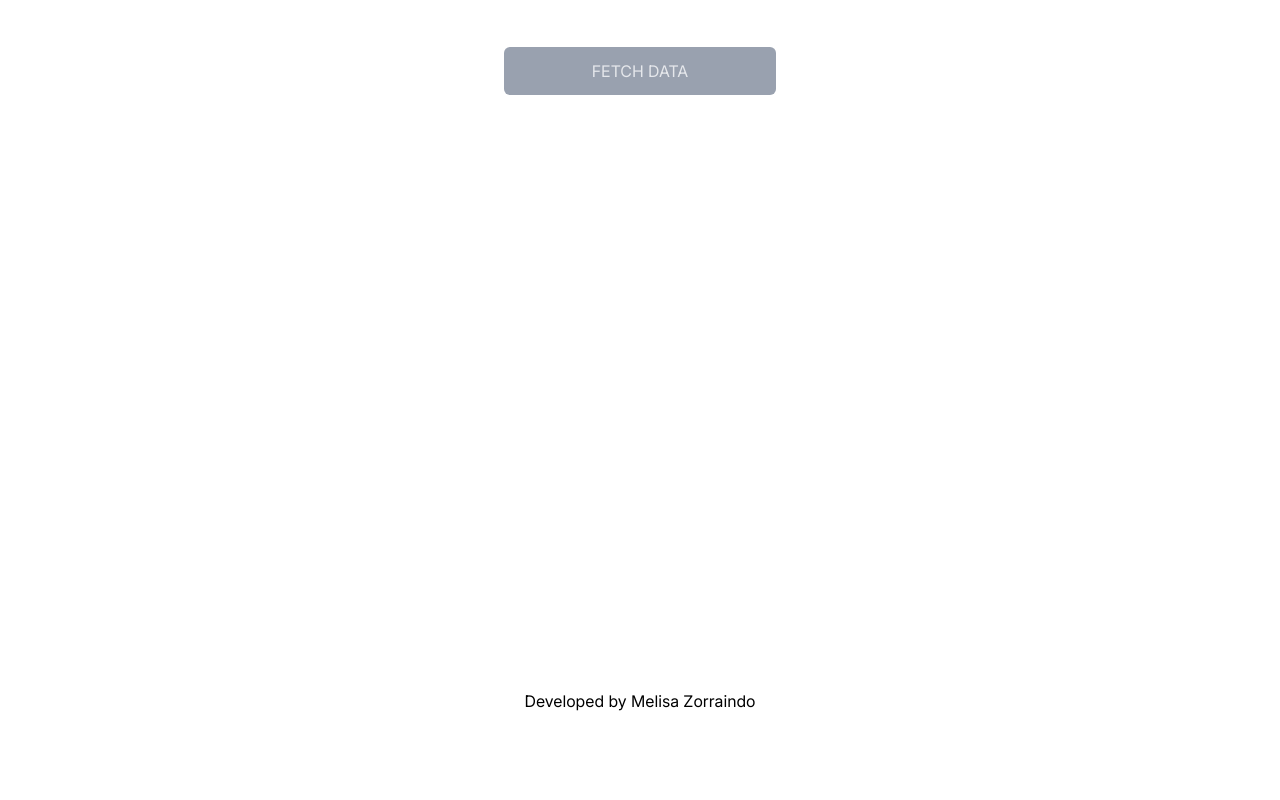
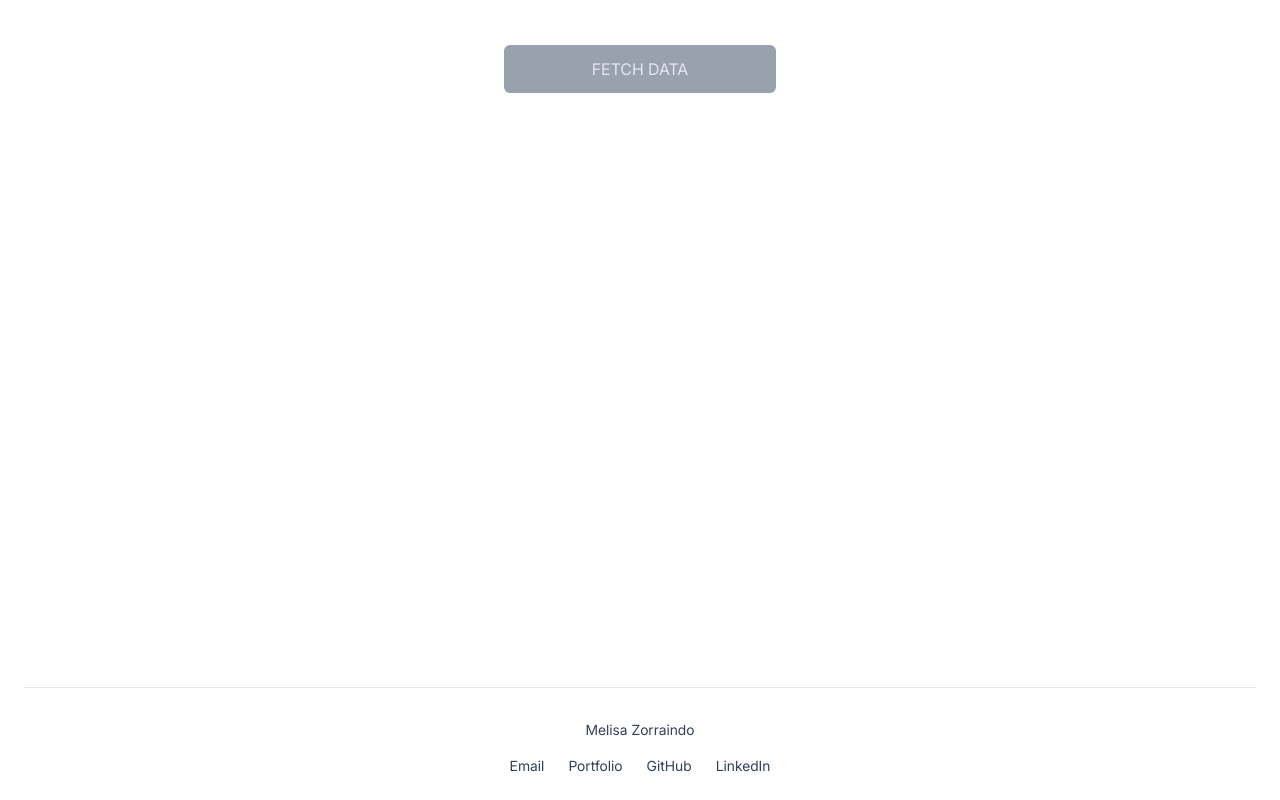
Before and after one commit to Melisa-Zorraindo/hsp-frontend, a React (Vite) app: page / in a window 1280 px wide. Shown: the part 684-1484 px from the top of the page. Before the commit the page ends 1417 px from the top, so only its background shows below. Built offline with nearby package versions, Linux system fonts and the light colour scheme.

Commit message:
styles footer

```diff
--- a/index.html
+++ b/index.html
@@ -8,9 +8,6 @@
   </head>
   <body>
     <div id="root"></div>
-    <footer class="text-center mt-10 mb-5">
-      Developed by Melisa Zorraindo
-    </footer>
     <script type="module" src="/src/main.tsx"></script>
   </body>
 </html>
--- a/src/App.tsx
+++ b/src/App.tsx
@@ -1,6 +1,7 @@
 import { useState } from "react";
 import Checkbox from "./components/checkbox";
 import Select from "./components/select";
+import Footer from "./components/footer.tsx";
 import { STOCKS, START, END, MONTHS } from "./constants/appData.ts";
 import { Line } from "react-chartjs-2";
 import {
@@ -168,7 +169,7 @@ function App() {
         </p>
       </div>
       <form onSubmit={handleSubmit}>
-        <h2 className="pb-3 text-slate-700 border-b-2 border-slate-300 mb-5 uppercase font-bold">
+        <h2 className="pb-3 text-slate-700 border-b border-slate-300 mb-5 uppercase font-bold">
           Select stocks
         </h2>
         <div
@@ -195,7 +196,7 @@ function App() {
             />
           ))}
         </div>
-        <h2 className="pb-3 text-slate-700 border-b-2 border-slate-300 mt-8 mb-5 uppercase font-bold">
+        <h2 className="pb-3 text-slate-700 border-b border-slate-300 mt-8 mb-5 uppercase font-bold">
           Date range
         </h2>
         <div className="md:flex md:flex-row md:justify-between text-slate-700">
@@ -260,6 +261,7 @@ function App() {
           {chartData && <Line options={options} data={chartData} />}
         </div>
       </div>
+      <Footer />
     </>
   );
 }
--- a/src/components/checkbox.tsx
+++ b/src/components/checkbox.tsx
@@ -19,7 +19,7 @@ export default function Checkbox({
     <div className="flex flex-col">
       <label
         htmlFor={id}
-        className={`font-bold border-2 rounded-md py-2 text-center text-slate-700
+        className={`font-bold border-2 rounded-md py-2 text-center text-slate-700 transition-colors duration-200
           ${disabled ? "opacity-50 cursor-not-allowed" : "hover:cursor-pointer"}
           ${
             checked
--- /dev/null
+++ b/src/components/footer.tsx
@@ -0,0 +1,41 @@
+export default function Footer() {
+  return (
+    <footer className="text-center mt-16 pt-8 border-t border-slate-200 text-slate-700">
+      <div className="mb-4">
+        <p className="text-sm font-medium">Melisa Zorraindo</p>
+      </div>
+      <div className="flex justify-center gap-6 text-sm">
+        <a
+          href="mailto:melisa.zorraindo@gmail.com"
+          className="hover:text-blue-700 transition-colors duration-200"
+        >
+          Email
+        </a>
+        <a
+          href="https://melisazor.com/"
+          target="_blank"
+          rel="noopener noreferrer"
+          className="hover:text-blue-700 transition-colors duration-200"
+        >
+          Portfolio
+        </a>
+        <a
+          href="https://github.com/Melisa-Zorraindo"
+          target="_blank"
+          rel="noopener noreferrer"
+          className="hover:text-blue-700 transition-colors duration-200"
+        >
+          GitHub
+        </a>
+        <a
+          href="https://www.linkedin.com/in/melisa-zorraindo/"
+          target="_blank"
+          rel="noopener noreferrer"
+          className="hover:text-blue-700 transition-colors duration-200"
+        >
+          LinkedIn
+        </a>
+      </div>
+    </footer>
+  );
+}
```
